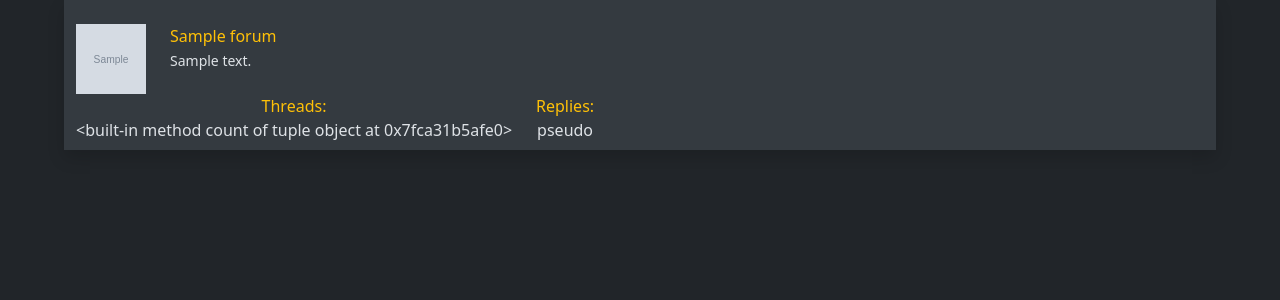
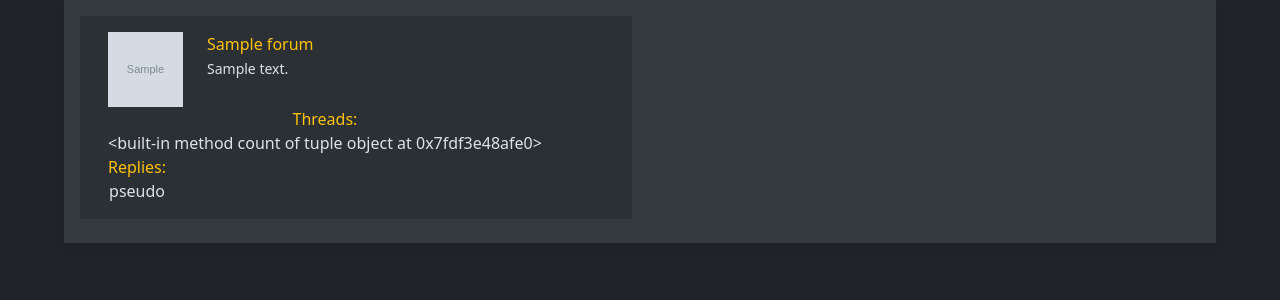
Before and after one commit to Leomb-coder/my_forum, a Flask app: page /forums in a window 1280 px wide. Shown: the part 186-486 px from the top of the page. Run offline with Flask 3, Linux system fonts and the light colour scheme; the visitor is signed in with stand-in values (Sample User, id 1); grey boxes marked "Sample" are stand-in pictures; a database or web service that is not in the repository returns one stand-in record (values such as "Sample title"); data that the repository does not hold is empty; some libraries are stand-ins or nearby versions.

Commit message:
Updated forums page layout

```diff
--- a/templates/forum.html
+++ b/templates/forum.html
@@ -15,7 +15,7 @@
                 <p>{{ forum.description }}</p>
             </div>
             <div class="col">
-                <p>Created on: {{ forum.created_at.strftime('%Y-%m-%d') }}</p>
+                <p>Created on: {{ forum.created_at.strftime('%Y-%m-%d') }} by {{ get_user_id(forum.created_by).username }}</p>
             </div>
         </div>
     </div>
@@ -26,7 +26,7 @@
         </div>
         <div class="container-fluid">
             <h5 class="ms-auto me-2 mb-0">Create Thread</h5>
-            <button class="btn btn-light py-1 px-2" type="button" data-bs-toggle="modal" data-bs-target="#createThreadForm">
+            <button class="btn btn-dark py-1 px-1" type="button" data-bs-toggle="modal" data-bs-target="#createThreadForm">
                 <img src="{{ url_for('static', filename='icons/plus.svg') }}" alt="Create Thread">
             </button>
         </div>
--- a/templates/forums.html
+++ b/templates/forums.html
@@ -13,15 +13,12 @@
     </nav>
     <div class="container-fluid bg-body-secondary shadow py-2 pt-0">
         <!-- General Forums -->
-        <div class="row row-cols-2">
+        <div class="row row-cols-2 p-3 pe-0 pt-0">
             {% for forum in forums %}
-                <div class="col mt-4">
-                    <div class="row">
+                <div class="col mt-3 pe-0">
+                    <div class="row bg-body-tertiary p-3 me-3">
                         <div class="col-auto d-flex justify-content-center align-items-center">
-                            {% if loop.index == 2 %}
-                                <div class="vr me-3"></div>
-                            {% endif %}
-                            <img src="{{ forum.icon_url }}" alt="Forum Icon" height="70px" width="70px">
+                            <img src="{{ forum.icon_url }}" alt="Forum Icon" height="75px" width="75px">
                         </div>
                         <div class="col">
                             <a class="link-warning link-offset-2 link-underline-opacity-0 link-underline-opacity-100-hover"
```
Also changed, not shown: static/icons/plus.svg.
